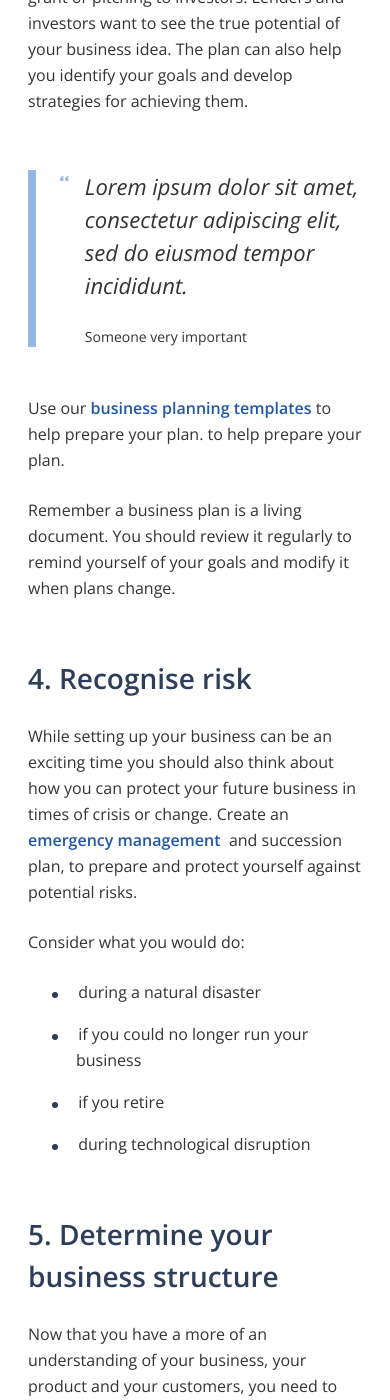
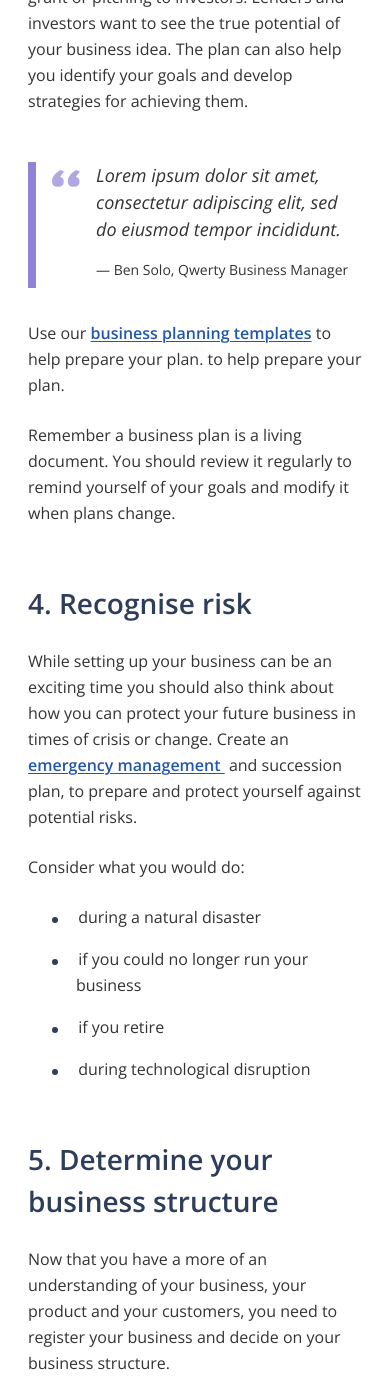
Before and after one commit to AUSGov/bga-refresh, a Jekyll site: the page built from information-page.html, in a window 390 px wide and 1400 px high, scrolled down 5057 px. Built offline with Jekyll 4.4.1, drawn with Linux system fonts in a browser that asks for light colours.

Commit message:
Pull quote changes

```diff
--- a/_sass/_base.scss
+++ b/_sass/_base.scss
@@ -199,7 +199,12 @@
         }
     }
     a:not([href]):not([class]), a:not([href]):not([class]):hover {
+        font-weight: 600;
         color: $blue-links;
+        text-decoration: underline;
+        text-decoration-thickness: 1px;
+        text-underline-offset: 2px;
+        box-shadow: none;
     }
 
     ul {
--- a/_sass/_components.scss
+++ b/_sass/_components.scss
@@ -566,24 +566,26 @@
     padding: 32px 0px 48px 0px;
 
     .block-quote {
-        border-left: solid 8px $blue-border;
+        border-left: solid 8px $purple-highlight-dark;
         padding-left: 24px;
         display: flex;
 
         svg {
             width: 28px;
-            margin-right: 16px;
+            margin: 8px 16px 0 0 ;
+            fill: $purple-highlight-mid;
+            flex-shrink: 0;
         }
-
         .quote {
             font-size: 22px;
             line-height: 33px;
             font-style: italic;
+            padding-bottom: 16px
         }
         .quote-source {
             font-size: 14px;
             line-height: 21px;
-            padding: 0;
+            padding: 0 0 8px;
         }
     }
 }
@@ -684,18 +686,19 @@
         }
     }
 
-    /*
-    .image-block-container {
-        .image-pathway {
-            background-position: left 24px bottom 24px;
+}
 
-            a {
-                .image-content {
-                    padding: 24px 24px 64px 24px;
-                }
+@media (max-width:575px) {
+    .block-quote-container {
+        padding: 24px 0px 32px 0px;
+
+        .block-quote {
+            padding-left: 16px;
+
+            .quote {
+                font-size: 18px;
+                line-height: 27px;
             }
         }
     }
-
-    */
 }
--- a/_sass/_footer.scss
+++ b/_sass/_footer.scss
@@ -3,6 +3,7 @@
     background: $blue-links;
     color: $white;
     padding: 48px 0 0 0;
+    margin-top: 24px;
     .footer-wrapper {
         display: flex;
     }
--- a/_sass/_variables.scss
+++ b/_sass/_variables.scss
@@ -27,7 +27,7 @@
 $yellow-highlight-shadow: #EDC95A;
 $yellow-highlight-dark: #FFD964;
 $yellow-highlight-mid: #FFE491;
-$yellow-highlight-light: #FFF0C1;
+$yellow-highlight-light: #FFF3CD;
 
 $orange-highlight-shadow: #CC7A29;
 $orange-highlight-dark: #E88A2D;
--- a/information-page.html
+++ b/information-page.html
@@ -168,13 +168,13 @@
 
                 <div class="block-quote">
                     <svg xmlns="http://www.w3.org/2000/svg" width="28" height="16.8" viewBox="0 0 28 16.8">
-                            <path id="Path_8848" data-name="Path 8848" d="M585.874-201.2q-5.874,0-5.874-5.848T588.317-218l3.894,1.422-4.092,5.234.132.323q3.5.711,3.5,4.717Q591.749-201.2,585.874-201.2Zm15.789,0q-5.874,0-5.874-5.848T604.106-218L608-216.578l-4.092,5.234.132.323q3.5.711,3.5,4.717Q607.538-201.2,601.664-201.2Z" transform="translate(-580 218)" fill="#96b7df" fill-rule="evenodd" />
+                            <path id="Path_8848" data-name="Path 8848" d="M585.874-201.2q-5.874,0-5.874-5.848T588.317-218l3.894,1.422-4.092,5.234.132.323q3.5.711,3.5,4.717Q591.749-201.2,585.874-201.2Zm15.789,0q-5.874,0-5.874-5.848T604.106-218L608-216.578l-4.092,5.234.132.323q3.5.711,3.5,4.717Q607.538-201.2,601.664-201.2Z" transform="translate(-580 218)" fill-rule="evenodd" />
                         </svg>
 
                     <div>
                         <p class="quote">Lorem ipsum dolor sit amet, consectetur adipiscing elit, sed do eiusmod tempor incididunt.</p>
 
-                        <p class="quote-source">Someone very important</p>
+                        <p class="quote-source"> &mdash; Ben Solo, Qwerty Business Manager</p>
                     </div>
 
 
```
